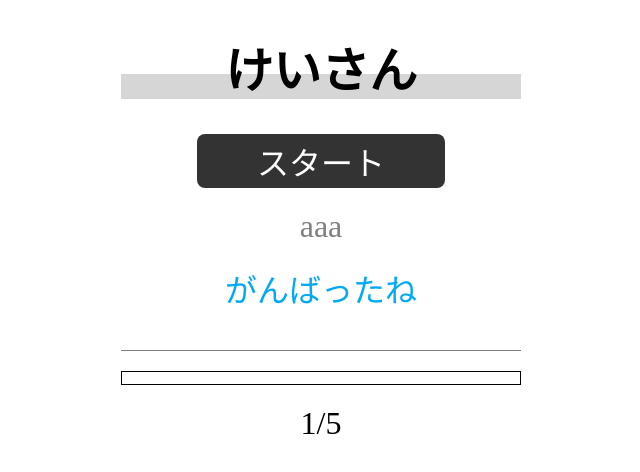
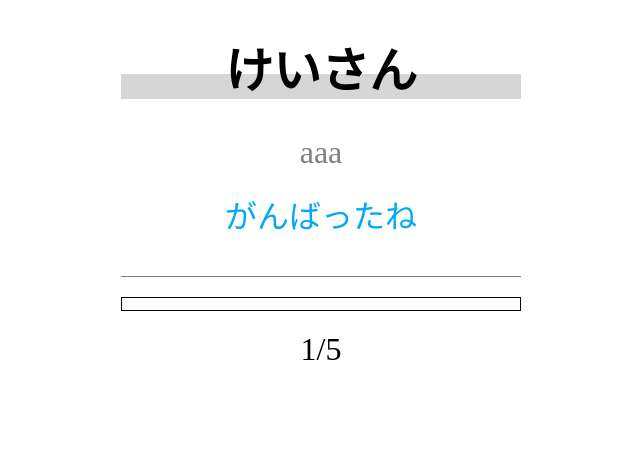
Before and after one commit to dieeel/junior-calc, a Vue app in the folder junior-calc/: page / in a window 1280 px wide. Both pictures are taken after a click on the button "スタート". Shown: the top 472 px of the page, without its empty margins (319-959 px from the left). Built offline with nearby package versions, Linux system fonts and the light colour scheme.

Commit message:
add startGame button

```diff
--- a/junior-calc/src/components/VCalcGame.vue
+++ b/junior-calc/src/components/VCalcGame.vue
@@ -1,10 +1,21 @@
+<script setup lang="ts">
+import { ref } from 'vue';
+
+const inGame = ref(false)
+
+const gameStart = ():void => {
+    inGame.value = true
+}
+</script>
+
 <template>
     <div class="container">
         <div class="title">
             <h1>けいさん</h1>
             <div class="marker"></div>
         </div>
-    <button class="startButton mb-20">スタート</button>
+        <button v-if="inGame!=true" class="startButton mb-20" @click="gameStart">スタート</button>
+        <div v-if="inGame">
             <div class="quession mb-20">aaa</div>
             <div class="clear">がんばったね</div>
             <div class="typeFormWrapper mb-20">
@@ -16,8 +27,7 @@
             </div>
 
             <div>1/5</div>
-
-
+        </div>
     </div>
 </template>
 
```
Lines whose indentation alone changed are shown as unchanged.
